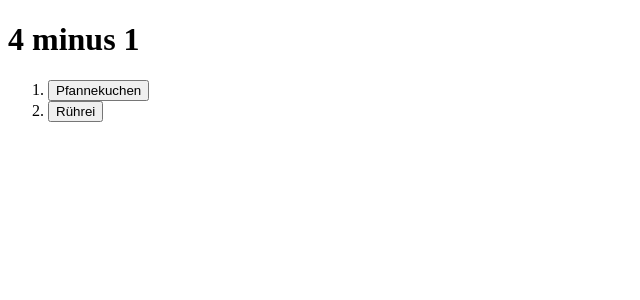
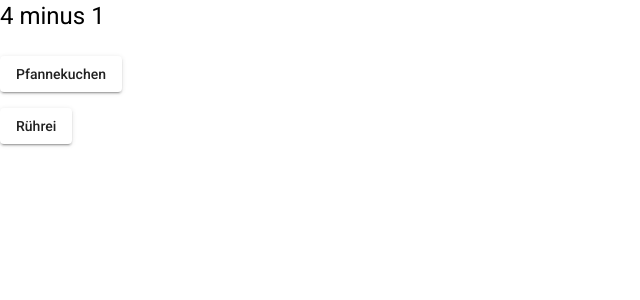
Before and after one commit to Ncorrex/BasistechnologieProjekt, an Angular app in the folder rezeptDB/: page / in a window 1280 px wide. Shown: the top 300 px of the page, without its empty margins (0-640 px from the left). Built offline with nearby package versions, Linux system fonts and the light colour scheme.

Commit message:
changes buttons and adds dialog window

```diff
--- a/rezeptDB/angular.json
+++ b/rezeptDB/angular.json
@@ -27,6 +27,7 @@
               "src/assets"
             ],
             "styles": [
+              "./node_modules/@angular/material/prebuilt-themes/indigo-pink.css",
               "src/styles.css"
             ],
             "scripts": []
@@ -94,6 +95,7 @@
               "src/assets"
             ],
             "styles": [
+              "./node_modules/@angular/material/prebuilt-themes/indigo-pink.css",
               "src/styles.css"
             ],
             "scripts": []
--- a/rezeptDB/src/app/recipe-details/recipe-details.component.ts
+++ b/rezeptDB/src/app/recipe-details/recipe-details.component.ts
@@ -1,17 +1,15 @@
-import { Component, OnInit, Input } from '@angular/core';
-import { recipe } from '../recipe';
+import { Component, OnInit, Input, Inject } from '@angular/core';
+import { Recipe } from '../recipe';
+import { MatDialogRef, MAT_DIALOG_DATA } from '@angular/material/dialog';
+import { inject } from '@angular/core/testing';
 
 @Component({
   selector: 'app-recipe-details',
   templateUrl: './recipe-details.component.html',
   styleUrls: ['./recipe-details.component.css']
 })
-export class RecipeDetailsComponent implements OnInit{
+export class RecipeDetailsComponent{
 
-  @Input() recipe?: recipe;
+  constructor(public dialogRef: MatDialogRef<RecipeDetailsComponent>, @Inject(MAT_DIALOG_DATA) public recipe: Recipe) { }
 
-  constructor() { }
-
-  ngOnInit(): void {
-  }
 }
--- a/rezeptDB/src/app/recipe.ts
+++ b/rezeptDB/src/app/recipe.ts
@@ -1,6 +1,6 @@
 import { ingredient } from "./ingredient"
 
-export interface recipe {
+export interface Recipe {
     id: number
     name: string
     ingredients: ingredient[]
--- a/rezeptDB/src/app/recipe/recipe.component.css
+++ b/rezeptDB/src/app/recipe/recipe.component.css
@@ -0,0 +1,18 @@
+section {
+    display: table;
+  }
+
+.example-button-row {
+    display: table-cell;
+    width: 490px;
+  }
+
+  .example-button-row .mat-button-base {
+    margin: 8px 8px 8px 0;
+  }
+
+  ul.no-bullets {
+    list-style-type: none; /* Remove bullets */
+    padding: 0; /* Remove padding */
+    margin: 0; /* Remove margins */
+  }
--- a/rezeptDB/src/app/recipe/recipe.component.html
+++ b/rezeptDB/src/app/recipe/recipe.component.html
@@ -1,7 +1,10 @@
-<ol>
-    <li *ngFor="let recipe of recipes">
-        <button mat-button (click)="onSelect(recipe)">{{recipe.name}}</button>
-    </li>
-</ol>
-
-<app-recipe-details [recipe]="selectedRecipe"></app-recipe-details>
+    <ul class="no-bullets">
+        <li *ngFor="let recipe of recipes">
+            <section>
+            <div class="example-button-row">
+            <button mat-raised-button (click)="openDialog(recipe)">{{recipe.name}}</button>
+            </div>
+            </section>
+        </li>
+    </ul>
+<!-- <app-recipe-details [recipe]="selectedRecipe"></app-recipe-details> -->
--- a/rezeptDB/src/app/recipe/recipe.component.ts
+++ b/rezeptDB/src/app/recipe/recipe.component.ts
@@ -1,7 +1,8 @@
 import { Component, OnInit } from '@angular/core';
-import {MatDialog} from '@angular/material/dialog';
+import { MatDialog, MatDialogRef, MAT_DIALOG_DATA } from '@angular/material/dialog';
+import { MatButtonModule } from '@angular/material/button';
 import { RECIPE } from '../mock-recipe';
-import { recipe } from '../recipe';
+import { Recipe } from '../recipe';
 import { RecipeDetailsComponent } from '../recipe-details/recipe-details.component';
 
 @Component({
@@ -9,17 +10,22 @@
   templateUrl: './recipe.component.html',
   styleUrls: ['./recipe.component.css']
 })
-export class RecipeComponent implements OnInit {
+export class RecipeComponent {
 
   recipes = RECIPE;
-  selectedRecipe?: recipe;
-  constructor() { }
+  selectedRecipe?: Recipe;
+  title = "4 minus 1";
+  constructor(public dialog: MatDialog) {}
 
-  ngOnInit(): void {
+  openDialog(recipe: Recipe) {
+    this.selectedRecipe = recipe;
+    const dialogRef = this.dialog.open(RecipeDetailsComponent, {
+      role: "dialog",
+      data: this.selectedRecipe,
+    });
+
+    dialogRef.afterClosed().subscribe(result => {
+      console.log(`Dialog result: ${result}`);
+    });
   }
-
-
-  onSelect(recipe: recipe): void{
-    this.selectedRecipe = recipe;
-  };
 }
--- a/rezeptDB/src/index.html
+++ b/rezeptDB/src/index.html
@@ -6,8 +6,11 @@
   <base href="/">
   <meta name="viewport" content="width=device-width, initial-scale=1">
   <link rel="icon" type="image/x-icon" href="favicon.ico">
+  <link rel="preconnect" href="https://fonts.gstatic.com">
+  <link href="https://fonts.googleapis.com/css2?family=Roboto:wght@300;400;500&display=swap" rel="stylesheet">
+  <link href="https://fonts.googleapis.com/icon?family=Material+Icons" rel="stylesheet">
 </head>
-<body>
+<body class="mat-typography">
   <app-root></app-root>
 </body>
 </html>
--- a/rezeptDB/src/styles.css
+++ b/rezeptDB/src/styles.css
@@ -1 +1,4 @@
 /* You can add global styles to this file, and also import other style files */
+
+html, body { height: 100%; }
+body { margin: 0; font-family: Roboto, "Helvetica Neue", sans-serif; }
```
Also changed, not shown: rezeptDB/src/app/app.module.ts (+7 -1 lines).
